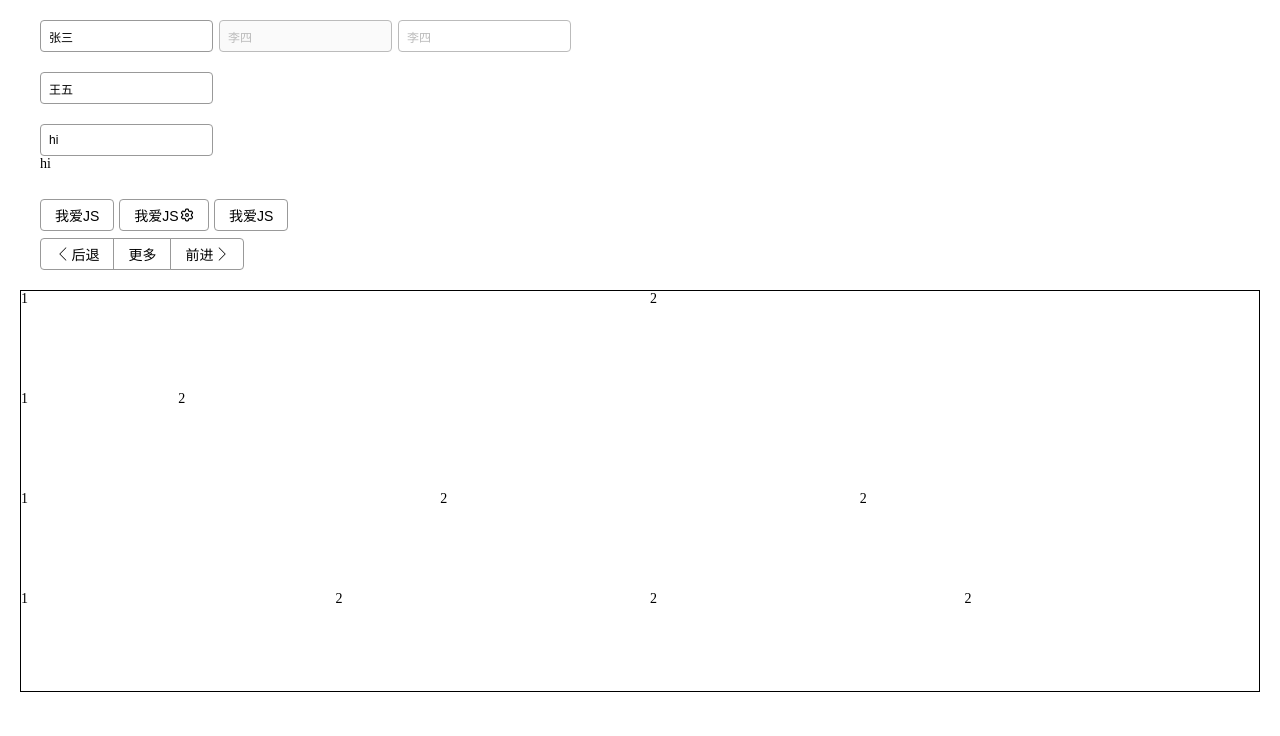
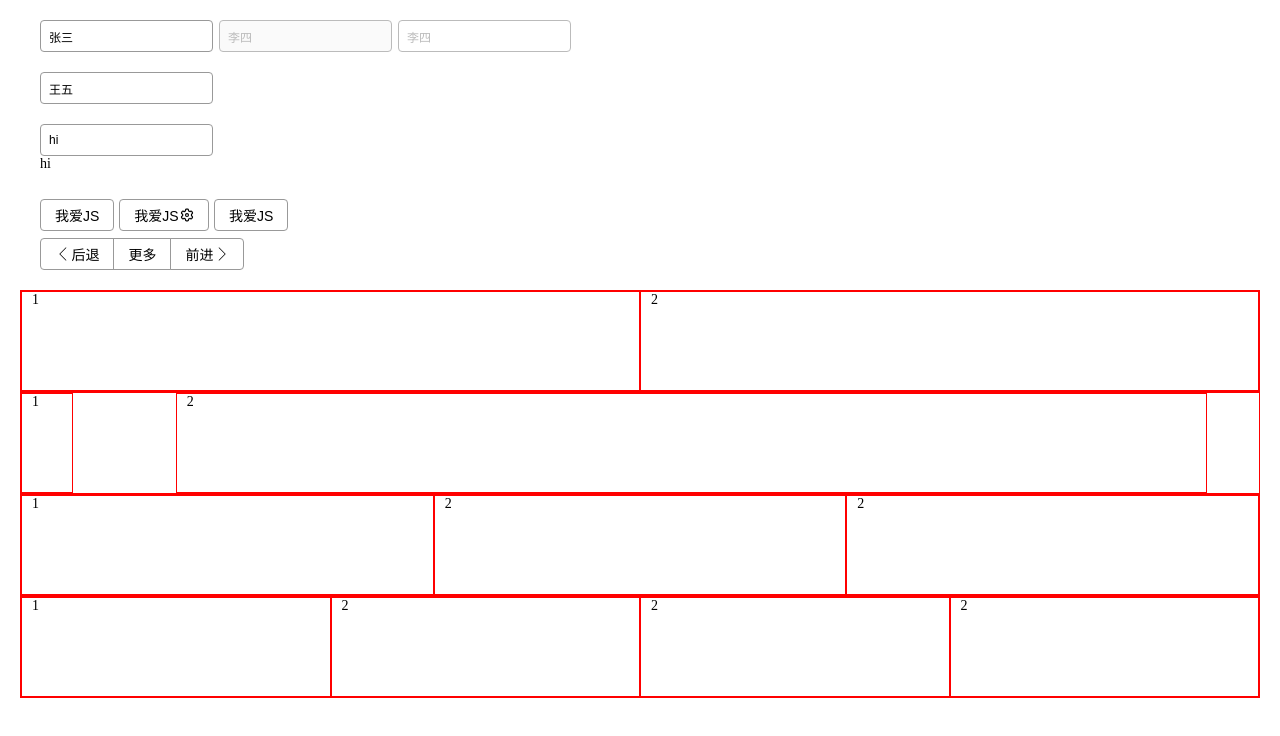
Before and after one commit to kilokwu/kilok-ui, a Vue app: page / in a window 1280 px wide. Shown: the top 736 px of the page. Built offline with nearby package versions, Linux system fonts and the light colour scheme.

Commit message:
添加row的align=left/right的属性

```diff
--- a/src/App.vue
+++ b/src/App.vue
@@ -40,7 +40,6 @@
       </k-button-group>
     </div>
     <div style="broder:1px solide black">
-      <div style="border:1px solid black">
 
     <k-row  gutter='20'>
       <k-col>1</k-col>
@@ -61,7 +60,7 @@
       <k-col >2</k-col>
       <k-col >2</k-col>
     </k-row>
-      </div>
+
     </div>
 
   </div>
@@ -70,6 +69,7 @@
 .box {
   margin: 20px;
 }
+
 </style>
 <script>
 export default {
--- a/src/components/row-col/col.vue
+++ b/src/components/row-col/col.vue
@@ -41,6 +41,8 @@ export default {
   height: 100px;
   width: 50%;
   padding: 0 10px;
+  border: 1px solid red;
+
   $class-prefix: col-;
   @for $n from 1 through 24 {
     &.#{$class-prefix}#{$n} {
--- a/src/components/row-col/row.vue
+++ b/src/components/row-col/row.vue
@@ -1,5 +1,5 @@
 <template>
-  <div class="row" :style="rowStyle">
+  <div class="row" :class="rowClass" :style="rowStyle">
       <slot></slot>
   </div>
 </template>
@@ -10,6 +10,12 @@ export default {
   props:{
     gutter:{
       type:[Number,String]
+    },
+    align:{
+      type:String,
+      validator(value){
+        return ['left','right','center'].includes(value)
+      }
     }
   },
   mounted(){
@@ -21,6 +27,10 @@ export default {
     rowStyle(){
       let gutter = this
       return {marginLeft:-gutter/2+'px',marginRight:-gutter/2+'px'}
+    },
+    rowClass(){
+      let {align} = this
+      return [align && `align-${align}`]
     }
   },
 };
@@ -28,8 +38,17 @@ export default {
 
 <style lang="scss">
 .row {
+  border:1px solid red;
   display: flex;
-  margin: 0 -10px;
+  &.align-left{
+    justify-content: flex-start;
+  }
+  &.align-right{
+    justify-content: flex-end;
+  }
+  &.align-center{
+    justify-content: center;
+  }
 }
 
 </style>
```
